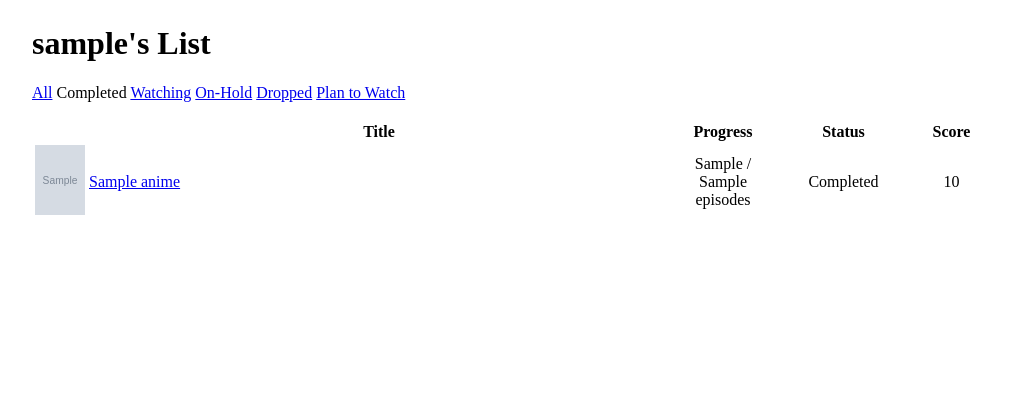
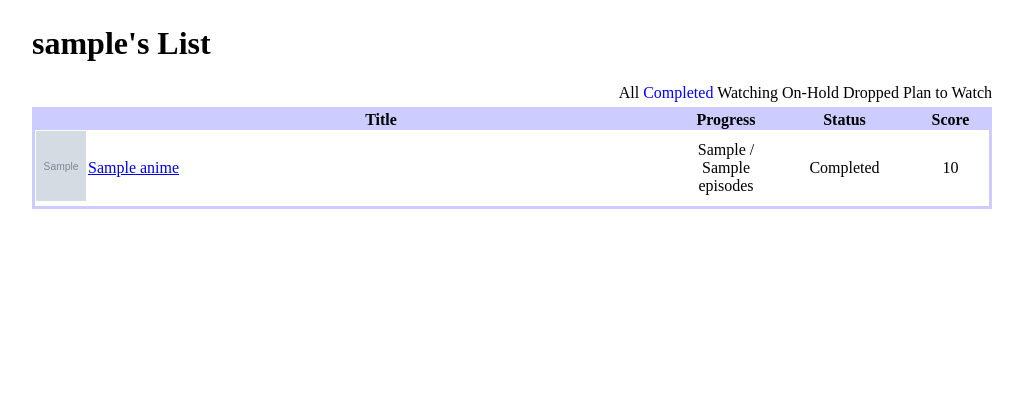
Before and after one commit to bntti/animelist, a Flask app: template templates/list.html in a window 1280 px wide. Shown: the part 46-460 px from the top of the page, without its empty margins (128-1151 px from the left). Run offline with Flask 2, Linux system fonts and the light colour scheme; the template is opened without the code that fills it: most values are stand-ins (such as "Sample title", 1, 10 or a date in 2020); grey boxes marked "Sample" are stand-in pictures.

Commit message:
Make website look better

```diff
--- /dev/null
+++ b/static/index.css
@@ -0,0 +1,26 @@
+tr:nth-child(even) {
+  background-color: #eef;
+}
+
+th {
+  z-index: 0;
+  background: #ccf;
+}
+
+table {
+  border-style: solid;
+  border-color: #ccf;
+  border-collapse: collapse;
+}
+
+/* Hide up and down buttons from number input */
+/* Chrome, Safari, Edge, Opera */
+input::-webkit-outer-spin-button,
+input::-webkit-inner-spin-button {
+  -webkit-appearance: none;
+  margin: 0;
+}
+/* Firefox */
+input[type="number"] {
+  -moz-appearance: textfield;
+}
--- a/static/layout.css
+++ b/static/layout.css
@@ -11,10 +11,14 @@ body {
 }
 
 .notifications {
-  margin-top: 30px;
-  margin-right: 12px;
-  float: right;
+  position: fixed;
+  right: 20px;
+  top: 67px;
+  border-radius: 15px;
+  background-color: white;
   border-style: solid;
+
+  /* Hiding animation */
   /* Firefox */
   -moz-animation: cssAnimation 0s ease-in 3s forwards;
   /* Safari and Chrome */
@@ -58,6 +62,7 @@ body {
 }
 
 ul.navbar {
+  z-index: 10;
   background-color: #333;
   position: fixed;
   top: 0;
@@ -83,16 +88,3 @@ ul.navbar li a {
 ul.navbar li a:hover {
   background-color: #111;
 }
-
-/* Hide up and down buttons from number input */
-/* Chrome, Safari, Edge, Opera */
-input::-webkit-outer-spin-button,
-input::-webkit-inner-spin-button {
-  -webkit-appearance: none;
-  margin: 0;
-}
-
-/* Firefox */
-input[type="number"] {
-  -moz-appearance: textfield;
-}
--- a/static/list.css
+++ b/static/list.css
@@ -1,9 +1,5 @@
 table {
   width: 100%;
-}
-
-tr:nth-child(even) {
-  background-color: #f2f2f2;
 }
 
 tr {
@@ -32,7 +28,21 @@ tr {
   width: 75px;
 }
 
-.selected {
+.links {
+  text-align: right;
+}
+.links a {
+  align-items: center;
   text-decoration: none;
   color: #000;
 }
+
+.links .selected {
+  color: #00f;
+}
+
+.grid-container {
+  display: grid;
+  grid-template-columns: auto auto;
+  margin: 5px 0px;
+}
--- a/static/login.css
+++ b/static/login.css
@@ -3,6 +3,10 @@ input[type="password"] {
   padding: 6px;
 }
 
+table {
+  border-style: none !important;
+}
+
 .a {
   width: 110px;
 }
--- a/static/register.css
+++ b/static/register.css
@@ -3,6 +3,10 @@ input[type="password"] {
   padding: 6px;
 }
 
+table {
+  border-style: none !important;
+}
+
 .a {
   width: 170px;
 }
--- a/static/relations.css
+++ b/static/relations.css
@@ -1,9 +1,5 @@
 table {
   width: 100%;
-}
-
-tr:nth-child(even) {
-  background-color: #f2f2f2;
 }
 
 tr {
--- a/templates/layout.html
+++ b/templates/layout.html
@@ -5,6 +5,7 @@
     <title>AnimeList - {% block title %}{% endblock %}</title>
     {% block stylesheet %}{% endblock %}
     <link rel="stylesheet" href="/static/layout.css">
+    <link rel="stylesheet" href="/static/index.css">
     <meta name="viewport" content="width=device-width, initial-scale=1">
 </head>
 
--- a/templates/list.html
+++ b/templates/list.html
@@ -7,6 +7,14 @@
 {% block content %}
 
 <h1>{{username}}'s List</h1>
+
+<div class="grid-container">
+    <div>
+        {% if list_data | length > 0 and own_profile %}
+        <input form="listform" type="submit" value="Submit changes" />
+        {% endif %}
+    </div>
+    <div class="links">
         <a {% if status=="All" %} class="selected" {% endif %} href="{{base_url}}">All</a>
         <a {% if status=="Completed" %} class="selected" {% endif %} href="{{base_url}}?status=Completed">Completed</a>
         <a {% if status=="Watching" %} class="selected" {% endif %} href="{{base_url}}?status=Watching">Watching</a>
@@ -15,15 +23,10 @@
         <a {% if status=="Plan to Watch" %} class="selected" {% endif %} href="{{base_url}}?status=Plan%20to%20Watch">
             Plan to Watch
         </a>
-<br />
-<br />
-
+    </div>
+</div>
 {% if list_data | length > 0 %}
-{% if own_profile %}
-<form method="POST">
-    <input type="submit" value="Submit changes" />
-    {% endif %}
-
+<form id="listform" method="POST">
     <table>
         <thead>
             <tr>
@@ -116,9 +119,8 @@
     </table>
 
     {% if own_profile %}
-    <br />
     <input type="hidden" name="csrf_token" value="{{session.csrf_token}}" />
-    <input type="submit" value="Submit changes" />
+    <input style="margin-top: 5px" type="submit" value="Submit changes" />
 </form>
 {% endif %}
 {% elif status == 'All' %}
--- a/templates/login.html
+++ b/templates/login.html
@@ -23,7 +23,7 @@
             </tr>
         </tbody>
     </table>
-    <input type="submit" value="Submit" />
+    <input style="margin-top: 5px" type="submit" value="Submit" />
 </form>
 
 {% endblock %}
--- a/templates/profile.html
+++ b/templates/profile.html
@@ -12,7 +12,7 @@
     <div class="counts">
         <h3>Anime watched</h3>
         <p>Total anime watched: {{counts.total}}</p>
-        <table style="border-style: double; ">
+        <table>
             <thead>
                 <th>Status</th>
                 <th>Count</th>
--- a/templates/register.html
+++ b/templates/register.html
@@ -28,7 +28,7 @@
             </tr>
         </tbody>
     </table>
-    <input type="submit" value="Submit" />
+    <input style="margin-top: 5px" type="submit" value="Submit" />
 </form>
 
 {% endblock %}
```
Also changed, not shown: static/anime.css (+8 -4 lines), static/animes.css (+9 -6 lines), static/profile.css (+4 -12 lines), templates/anime.html (+16 -8 lines), templates/animes.html (+10 -10 lines). Lines whose indentation alone changed are shown as unchanged.
